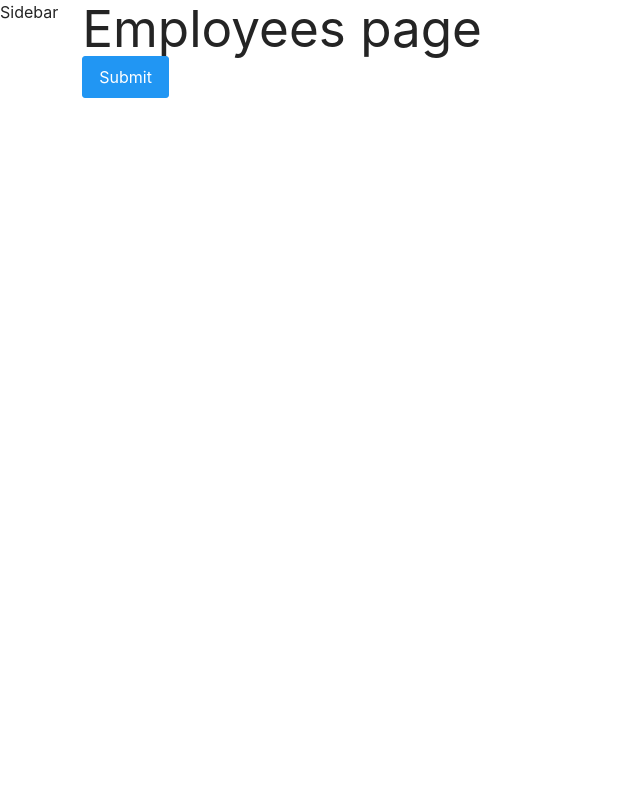
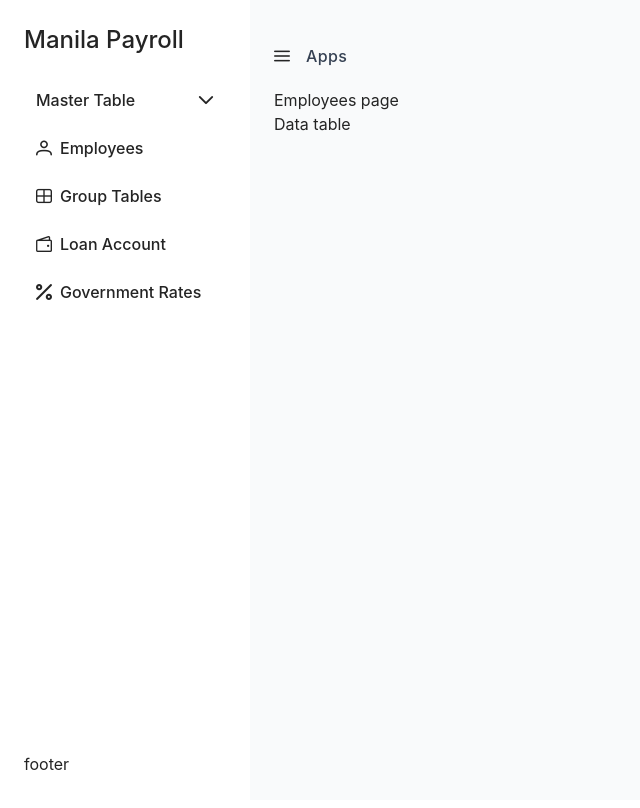
Before and after one commit to mnacfil/manila-payroll-master-table, a Next.js app in the folder frontend/: page /employees in a window 1280 px wide. Shown: the top 808 px of the page, without its empty margins (0-640 px from the left). Built offline with nearby package versions, Linux system fonts and the light colour scheme.

Commit message:
Implement routing and create responsive sidebar

```diff
--- a/frontend/src/app/(dashboard)/(master-table)/employees/page.tsx
+++ b/frontend/src/app/(dashboard)/(master-table)/employees/page.tsx
@@ -1,10 +1,8 @@
-import { Button } from "primereact/button";
-
 const EmployeesPage = () => {
   return (
     <div className="">
       <h1>Employees page</h1>
-      <Button label="Submit" />
+      <div>Data table</div>
     </div>
   );
 };
--- a/frontend/src/app/(dashboard)/layout.tsx
+++ b/frontend/src/app/(dashboard)/layout.tsx
@@ -1,11 +1,59 @@
-import { ReactNode } from "react";
+"use client";
+
+import DashboardSidebar from "@/components/layout/sidebar";
+import { Sidebar } from "primereact/sidebar";
+import { useEffect, useState } from "react";
+
+const LARGE_WIDTH = 1024;
 
 const DashboardLayout = ({ children }: Children) => {
+  const [open, setOpen] = useState(true);
+  const [visible, setVisible] = useState(false);
+  const [isLargeScreen, setIsLargeScreen] = useState(
+    window.innerWidth >= LARGE_WIDTH
+  );
+
+  useEffect(() => {
+    const handleResize = () => {
+      setIsLargeScreen(window.innerWidth >= LARGE_WIDTH);
+    };
+    window.addEventListener("resize", handleResize);
+
+    return () => {
+      window.removeEventListener("resize", handleResize);
+    };
+  }, []);
+
   return (
     <div className="w-full min-h-screen">
-      <div className="flex gap-6">
-        <aside>Sidebar</aside>
-        <main className="flex-1">{children}</main>
+      <div className="flex">
+        {open && <DashboardSidebar otherClassName="hidden lg:block" />}
+        <div className="flex-1 h-screen bg-gray-50 p-6">
+          <div className="flex items-center gap-4 my-5">
+            <i
+              className={"pi pi-bars cursor-pointer"}
+              style={{ fontSize: "1rem" }}
+              onClick={() => {
+                if (isLargeScreen) {
+                  setOpen((prev) => !prev);
+                } else {
+                  setVisible(true);
+                }
+              }}
+            ></i>
+            <span className="font-medium text-gray-700 tracking-wide">
+              Apps
+            </span>
+          </div>
+          <main className="h-full">{children}</main>
+        </div>
+      </div>
+      <div className="card flex justify-content-center">
+        <Sidebar
+          visible={visible}
+          onHide={() => setVisible(false)}
+          content={({ closeIconRef, hide }) => <DashboardSidebar />}
+        ></Sidebar>
       </div>
     </div>
   );
--- a/frontend/src/app/globals.css
+++ b/frontend/src/app/globals.css
@@ -3,6 +3,7 @@
 @import "tailwindcss/preflight.css" layer(base);
 @import "tailwindcss/utilities.css" layer(utilities);
 
+@import "primeicons/primeicons.css";
 @import "primereact/resources/themes/saga-blue/theme.css" layer(primereact);
 
 :root {
@@ -25,11 +26,6 @@
 body {
   margin: 0;
   height: 100%;
-}
-
-h1 {
-  font-size: 3.2em;
-  line-height: 1.1;
 }
 
 .logo {
--- /dev/null
+++ b/frontend/src/components/layout/sidebar.tsx
@@ -0,0 +1,71 @@
+"use client";
+
+import { DashboardLinks } from "@/lib/constant";
+import Link from "next/link";
+import { Ripple } from "primereact/ripple";
+import { StyleClass } from "primereact/styleclass";
+import { useRef } from "react";
+
+type Props = {
+  otherClassName?: string;
+};
+
+const Sidebar = ({ otherClassName }: Props) => {
+  const ref = useRef(null);
+
+  return (
+    <aside className={`min-h-screen sticky w-[250px] ${otherClassName}`}>
+      <div className="p-6 flex flex-col h-full ">
+        <div className="text-2xl font-medium mb-5">Manila Payroll</div>
+        <div className="overflow-y-auto w-full">
+          {DashboardLinks.map((group) => (
+            <ul className="list-none m-0" key={group.title}>
+              <li>
+                <StyleClass
+                  nodeRef={ref}
+                  selector="@next"
+                  enterFromClassName="hidden"
+                  enterActiveClassName="slidedown"
+                  leaveToClassName="hidden"
+                  leaveActiveClassName="slideup"
+                  toggleClassName="hidden"
+                >
+                  <div
+                    ref={ref}
+                    className="p-ripple p-3 flex items-center justify-between text-600 cursor-pointer  w-full"
+                  >
+                    <span className="font-medium">{group.title}</span>
+                    <i className="pi pi-chevron-down"></i>
+                    <Ripple />
+                  </div>
+                </StyleClass>
+                <ul className="list-none p-0 m-0 overflow-hidden">
+                  {group.items.map((item) => (
+                    <li key={item.href}>
+                      <Link
+                        href={item.href}
+                        className="p-ripple flex gap-2 items-center cursor-pointer p-3 border-round text-700 hover:surface-100 duration-300 transition-colors w-full"
+                      >
+                        <i
+                          className={`pi pi-${item.icon}`}
+                          style={{ fontSize: "1rem" }}
+                        ></i>
+                        <span className="font-medium line-clamp-1">
+                          {item.label}
+                        </span>
+                        <Ripple />
+                      </Link>
+                    </li>
+                  ))}
+                </ul>
+              </li>
+            </ul>
+          ))}
+        </div>
+        <div className="mt-auto">footer</div>
+      </div>
+    </aside>
+  );
+};
+
+export default Sidebar;
--- /dev/null
+++ b/frontend/src/lib/constant.ts
@@ -0,0 +1,27 @@
+export const DashboardLinks = [
+  {
+    title: "Master Table",
+    items: [
+      {
+        label: "Employees",
+        href: "/apps/employees",
+        icon: "user",
+      },
+      {
+        label: "Group Tables",
+        href: "/apps/group-tables",
+        icon: "table",
+      },
+      {
+        label: "Loan Account",
+        href: "/apps/loan-account",
+        icon: "wallet",
+      },
+      {
+        label: "Government Rates",
+        href: "/apps/government-rates",
+        icon: "percentage",
+      },
+    ],
+  },
+];
```
Also changed, not shown: frontend/src/lib/utils.ts (added).
